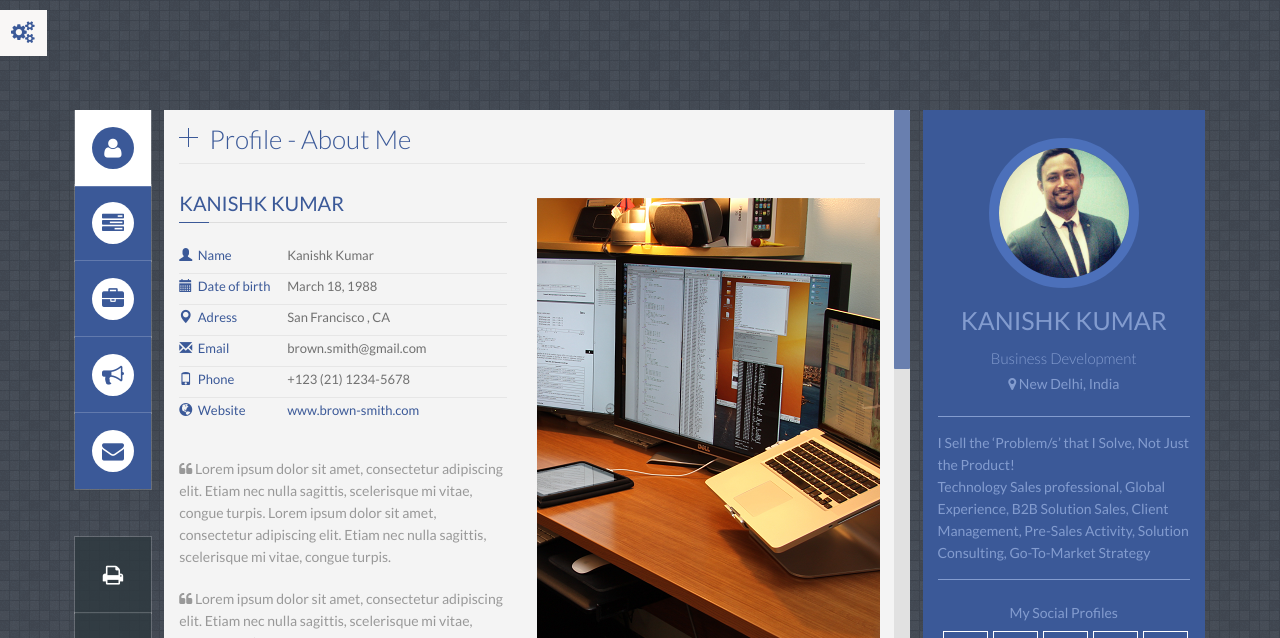
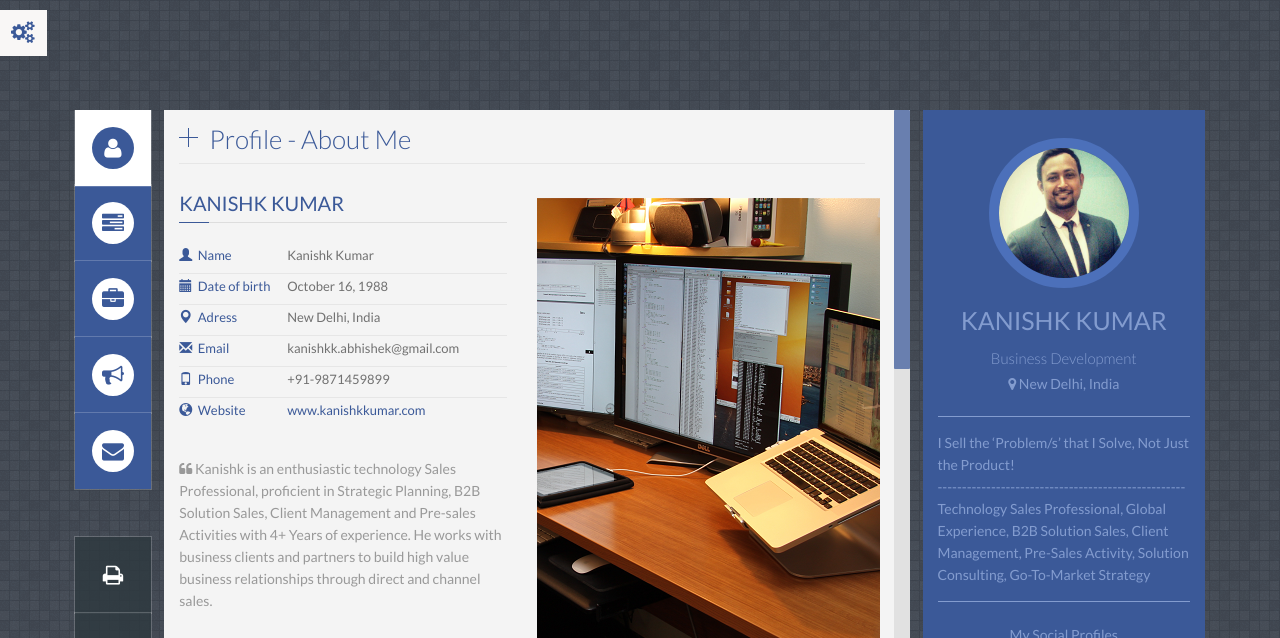
Before and after one commit to kanishkkk/personal, a plain HTML site: page index.html in a window 1280 px wide. Shown: the top 638 px of the page. Drawn offline with nearby package versions, Linux system fonts and the light colour scheme; some packages are replaced by stand-ins of ours.

Commit message:
Update index.html
New Version

```diff
--- a/index.html
+++ b/index.html
@@ -140,9 +140,13 @@
         <div id="profile_desc">
             <p>
             	I Sell the ‘Problem/s’ that I Solve, Not Just the Product!
+
             </p>
+			<p>
+			---------------------------------------------------
+			</p>
             <p>
-            	Technology Sales professional, Global Experience, B2B Solution Sales, Client Management, Pre-Sales Activity, Solution Consulting, Go-To-Market Strategy
+            	Technology Sales Professional, Global Experience, B2B Solution Sales, Client Management, Pre-Sales Activity, Solution Consulting, Go-To-Market Strategy
 
             </p>
         </div>
@@ -234,35 +238,35 @@
             <li>
                 <i class="glyphicon glyphicon-calendar"></i>
                 <label>Date of birth</label>
-                <span class="value">March 18, 1988</span>
+                <span class="value">October 16, 1988</span>
                 <div class="clear"></div>
             </li>
 
             <li>
                 <i class="glyphicon glyphicon-map-marker"></i>
                 <label>Adress</label>
-                <span class="value">San Francisco , CA</span>
+                <span class="value">New Delhi, India</span>
                 <div class="clear"></div>
             </li>
 
             <li>
                 <i class="glyphicon glyphicon-envelope"></i>
                 <label>Email</label>
-                <span class="value">brown.smith@gmail.com</span>
+                <span class="value">kanishkk.abhishek@gmail.com</span>
                 <div class="clear"></div>
             </li>
 
             <li>
                 <i class="glyphicon glyphicon-phone"></i>
                 <label>Phone</label>
-                <span class="value">+123 (21) 1234-5678</span>
+                <span class="value">+91-9871459899</span>
                 <div class="clear"></div>
             </li>
 
             <li>
                 <i class="glyphicon glyphicon-globe"></i>
                 <label>Website</label>
-                <span class="value"><a href="#" target="_blank">www.brown-smith.com</a></span>
+                <span class="value"><a href="#" target="_blank">www.kanishkkumar.com</a></span>
                 <div class="clear"></div>
             </li>
 
@@ -271,14 +275,10 @@
 
         <p style="margin-bottom:20px">
             <i class="fa fa-quote-left"></i>
-            Lorem ipsum dolor sit amet, consectetur adipiscing elit. Etiam nec nulla sagittis, scelerisque mi vitae, congue turpis. Lorem ipsum dolor sit amet, consectetur adipiscing elit. Etiam nec nulla sagittis, scelerisque mi vitae, congue turpis.
+            Kanishk is an enthusiastic technology Sales Professional, proficient in Strategic Planning, B2B Solution Sales, Client Management and Pre-sales Activities with 4+ Years of experience. He works with business clients and partners to build high value business relationships through direct and channel sales.
         </p>
 
-         <p style="margin-bottom:20px">
-            <i class="fa fa-quote-left"></i>
-            Lorem ipsum dolor sit amet, consectetur adipiscing elit. Etiam nec nulla sagittis, scelerisque mi vitae, congue turpis.
-
-        </p>
+
 
     </div>
     <!-- End left-wrap -->
@@ -301,7 +301,7 @@
     <div class="row" id="services">
 		<div class="col-md-12">
             <div class="title_content">
-                <div class="text_content">My Services 1</div>
+                <div class="text_content">Hobbies</div>
                 <div class="clear"></div>
             </div>
 
@@ -310,8 +310,8 @@
                 <div class="service">
                     <div class="service-icon"><i class="fa fa-tag"></i></div>
                     <div class="service-detail">
-                        <h6>Making Money</h6>
-                        <p>Fusce quis interdum ipsum.Suspendi suscipit vehicula sapienid mattis. Lorem ipsum amet consectetur.</p>
+                        <h6>Networking</h6>
+                        <p>An avid pprofessional networker, who relishes business conversations</p>
                     </div>
                 </div>
             </div>
```
